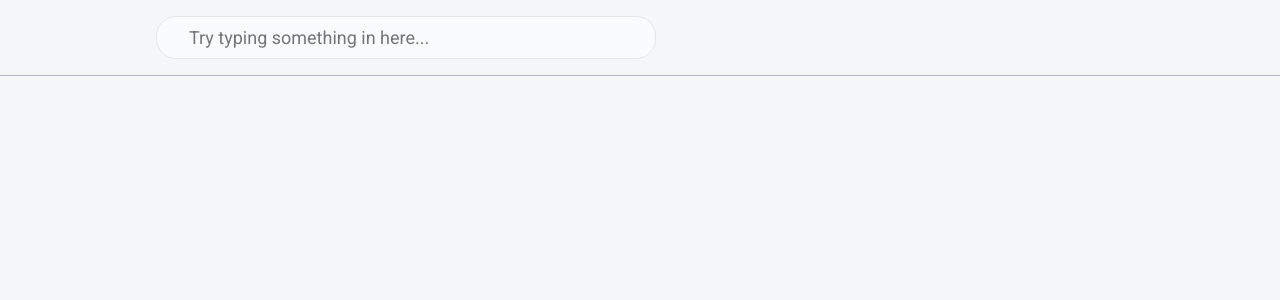
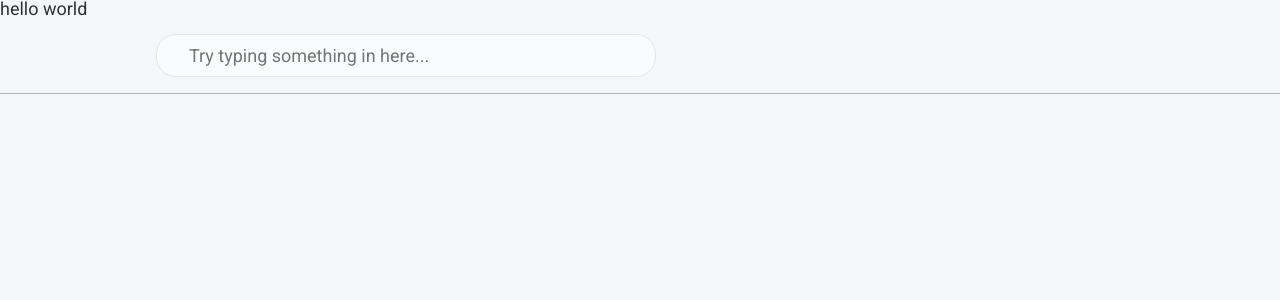
Before and after one commit to DenysIvko/search-github-repos-demo, a React (Create React App) app: page / in a window 1280 px wide. Shown: the top 300 px of the page. Built offline with nearby package versions, Linux system fonts and the light colour scheme.

Commit message:
change #1

```diff
--- a/src/containers/App/App.js
+++ b/src/containers/App/App.js
@@ -6,6 +6,7 @@ import ErrorBoundary from 'components/ErrorBoundary';
 function App() {
   return (
     <ErrorBoundary>
+      hello world
       <Repos />
     </ErrorBoundary>
   );
```
